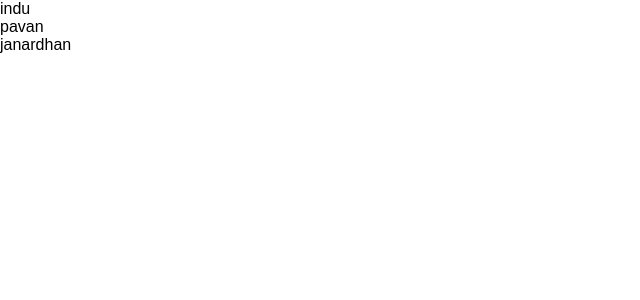
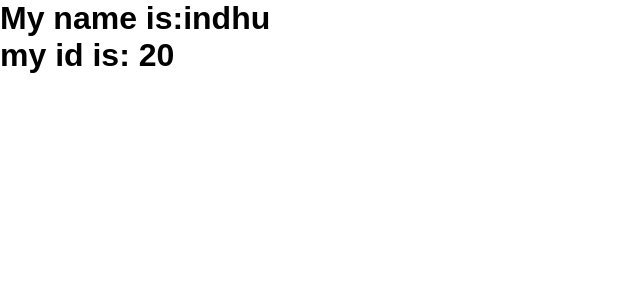
Before and after one commit to indhuyadav/React, a React (Vite) app in the folder day1/app/: page / in a window 1280 px wide. Shown: the top 300 px of the page, without its empty margins (0-640 px from the left). Built offline with nearby package versions, Linux system fonts and the light colour scheme.

Commit message:
usecontext files

```diff
--- a/day1/app/src/list-keys/List1.jsx
+++ b/day1/app/src/list-keys/List1.jsx
@@ -9,13 +9,13 @@ const List1 = (props) => {
   return (
     <Fragment>
         {
-            props.main.map((x)=>{
+            props.main.map(x=>{
+                console.log();
+
                 return(
-                    <>
-                    <ol>
-                        <li key={x.id}> {x.name} </li>
-                    </ol>
-                    </>
+                    <Fragment key={x.id}>
+                        <li>{x.name}</li>
+                    </Fragment>
                 )
             })
         }
--- a/day1/app/src/main.jsx
+++ b/day1/app/src/main.jsx
@@ -10,7 +10,8 @@ import { createRoot } from 'react-dom/client'
 // import Parent from './props/Parent.jsx'
 // import State from './state/State.jsx'
 import "../src/styles/globally.css"
-import Comp3 from './list-keys/Comp3'
+import CompA from './useContext/CompA'
+// import Comp3 from './list-keys/Comp3'
 // import External from './styles/External'
 // import Ref from './useRef/Ref'
 // import List from './list-keys/List'
@@ -30,6 +31,7 @@ createRoot(document.getElementById('root')).render(
     {/* <External/> */}
     {/* <Ref/> */}
     {/* <List/> */}
-    <Comp3/>
+    {/* <Comp3/> */}
+    <CompA/>
   </StrictMode>,
 )
--- /dev/null
+++ b/day1/app/src/useContext/CompA.jsx
@@ -0,0 +1,21 @@
+// import React from 'react'
+import React from 'react'
+import CompB from './CompB'
+
+ export let user = React.createContext()
+ export let id=React.createContext()
+
+
+const CompA = () => {
+  return (
+    <div>
+      <user.Provider value={"indhu"}>
+        <id.Provider value={20}>
+            <CompB/>
+        </id.Provider>
+      </user.Provider>
+    </div>
+  )
+}
+
+export default CompA
--- /dev/null
+++ b/day1/app/src/useContext/CompB.jsx
@@ -0,0 +1,12 @@
+// import React from 'react'
+import CompC from './CompC'
+
+const CompB = () => {
+  return (
+    <div>
+      <CompC/>
+    </div>
+  )
+}
+
+export default CompB
--- /dev/null
+++ b/day1/app/src/useContext/CompC.jsx
@@ -0,0 +1,37 @@
+// import React from 'react'
+import { user, id } from "./CompA"
+
+const CompC = () => {
+  return (
+    <div>
+      {
+        <user.Consumer>
+            {
+                (name)=>{
+                    return(
+                        <>
+                        {
+                            <id.Consumer>
+                                {
+                                    (num)=>{
+                                        return(
+                                            <>
+                                            <h1>My name is:{name}</h1>
+                                            <h1>my id is: {num} </h1>
+                                            </>
+                                        )
+                                    }
+                                }
+                            </id.Consumer>
+                        }
+                        </>
+                    )
+                }
+            }
+        </user.Consumer>
+      }
+    </div>
+  )
+}
+
+export default CompC
```
